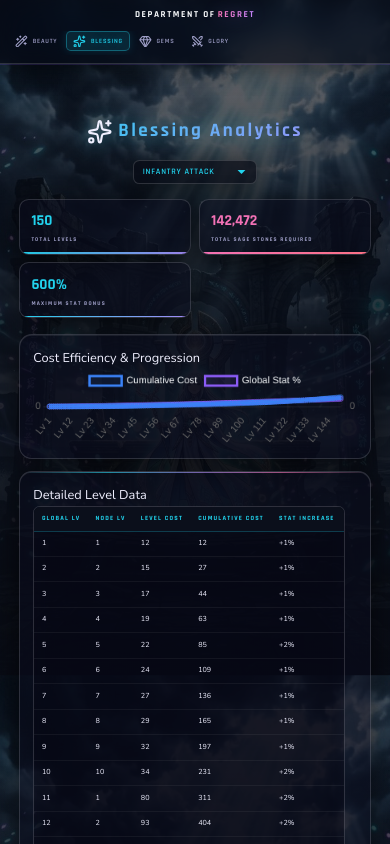
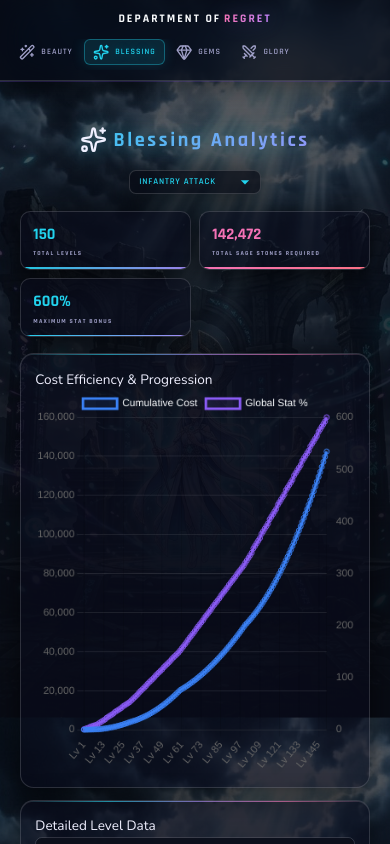
Before and after one commit to vanosski/regretland, a React (Vite) app: page /blessing in a window 390 px wide. Shown: the top 844 px of the page. Built offline with nearby package versions, Linux system fonts and the light colour scheme; a web font is replaced by a local one.

Commit message:
Adjust mobile zoom levels and chart height

```diff
--- a/src/index.css
+++ b/src/index.css
@@ -463,7 +463,11 @@ tfoot td { background: rgba(34,211,238,0.06); font-weight: 700; border-top: 1px
   }
 
   body {
-    zoom: 0.8; /* Additional zoom out for fixed pixel elements */
+    zoom: 0.85; /* Additional zoom out for fixed pixel elements (slightly larger than before) */
+  }
+
+  .navbar {
+    zoom: 1.2; /* Make the navigation header 20% larger on mobile */
   }
 
   .navbar-inner {
@@ -490,6 +494,10 @@ tfoot td { background: rgba(34,211,238,0.06); font-weight: 700; border-top: 1px
   .form-grid-3, .form-grid-2 { grid-template-columns: 1fr; }
   .main-content { padding: 120px 0.5rem 2rem; } /* Less padding on sides */
   .tools-grid { grid-template-columns: 1fr; }
+
+  .chart-container {
+    min-height: 450px; /* Increase graph vertical size on phone */
+  }
 
   /* Scale down table for mobile */
   .gacha-table th { padding: 0.6rem 0.4rem; font-size: 0.75rem; letter-spacing: 0px; }
```
